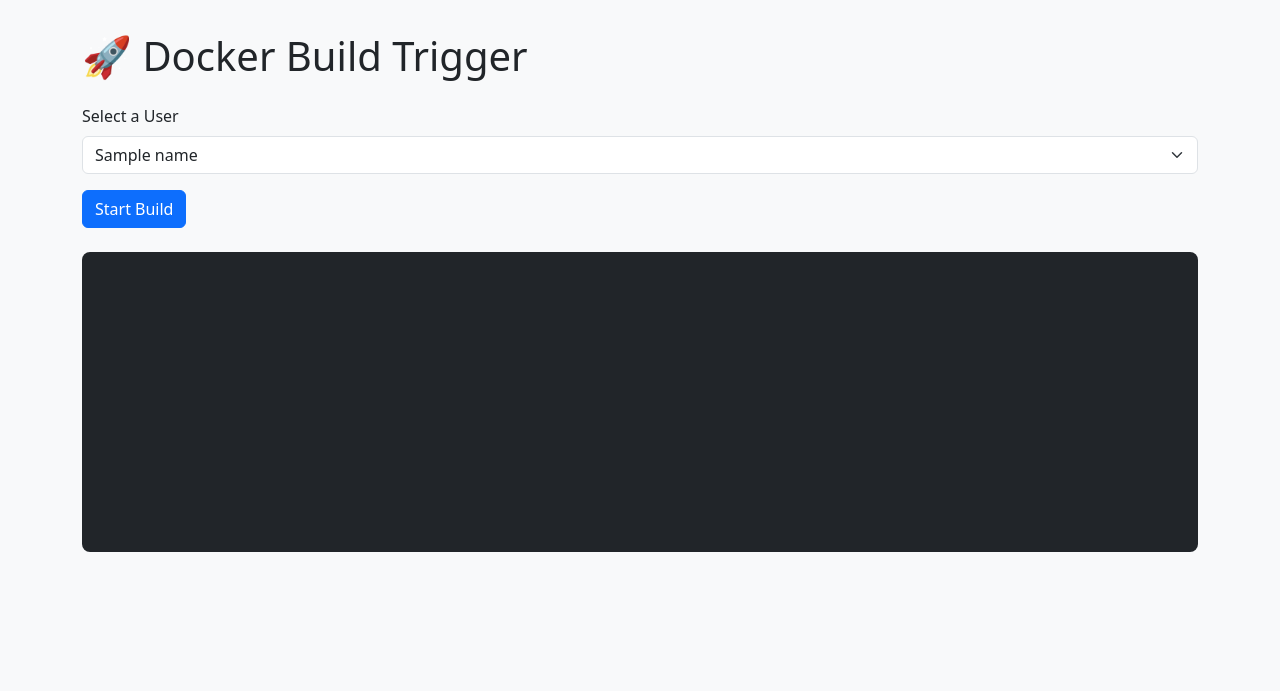
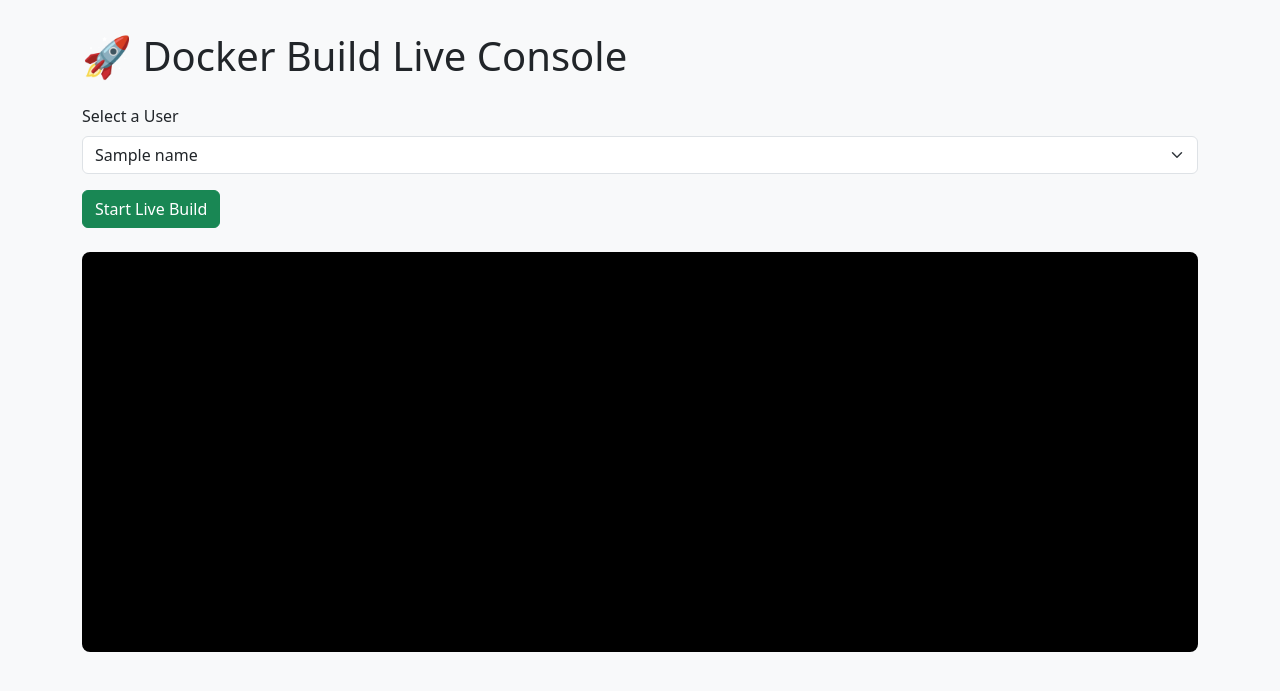
Before and after one commit to bhadri01/docker-lab, a FastAPI app: template templates/index.html in a window 1280 px wide. Shown: the top 691 px of the page. Run offline with FastAPI, Linux system fonts and the light colour scheme; the template is opened without the code that fills it: most values are stand-ins (such as "Sample title", 1, 10 or a date in 2020); parts of the project's set-up code (start-up, migrations or seed data) failed here and were passed over.

Commit message:
Enhance Docker Build Live Console with streaming output and UI improvements

```diff
--- a/main.py
+++ b/main.py
@@ -1,14 +1,15 @@
-from fastapi import FastAPI, Request, Form
-from fastapi.responses import HTMLResponse, JSONResponse
+from fastapi import FastAPI, Request
+from fastapi.responses import HTMLResponse, StreamingResponse
 from fastapi.templating import Jinja2Templates
 from fastapi.staticfiles import StaticFiles
-import subprocess
 import json
+import asyncio
+from pathlib import Path
 import uvicorn
+
 
 app = FastAPI()
 
-# Mount templates and static
 templates = Jinja2Templates(directory="templates")
 app.mount("/static", StaticFiles(directory="static"), name="static")
 
@@ -21,19 +22,40 @@
     names = list(data.keys())
     return templates.TemplateResponse("index.html", {"request": request, "names": names})
 
-@app.post("/trigger")
-async def trigger(name: str = Form(...)):
-    try:
-        # Run docker_build.py with the selected name
-        result = subprocess.run(
-            ["python3", "docker_build.py", name],
-            capture_output=True,
-            text=True,
-            check=True
+@app.get("/stream/{name}")
+async def stream(name: str):
+    async def event_generator():
+        # Step 1: Reset Docker config before running anything
+        docker_config_path = Path.home() / ".docker" / "config.json"
+        docker_config_path.parent.mkdir(parents=True, exist_ok=True)  # Ensure ~/.docker folder exists
+
+        with open(docker_config_path, "w") as f:
+            json.dump({"auths": {}}, f)
+
+        yield f"data: 🔄 Docker config reset successfully.\n\n"
+
+        # Step 2: Start the docker_build.py subprocess
+        process = await asyncio.create_subprocess_exec(
+            "python3", "docker_build.py", name,
+            stdout=asyncio.subprocess.PIPE,
+            stderr=asyncio.subprocess.PIPE
         )
-        return JSONResponse(content={"output": result.stdout})
-    except subprocess.CalledProcessError as e:
-        return JSONResponse(status_code=400, content={"error": e.stderr})
+
+        while True:
+            line = await process.stdout.readline()
+            if not line:
+                break
+            # Stream each line
+            yield f"data: {line.decode().strip()}\n\n"
+
+        # Wait for process end
+        await process.wait()
+
+        # Final message
+        yield f"data: --- ✅ Build Completed ---\n\n"
+
+    return StreamingResponse(event_generator(), media_type="text/event-stream")
+
 
 if __name__ == "__main__":
     uvicorn.run(app, host="0.0.0.0", port=8000)
--- a/templates/index.html
+++ b/templates/index.html
@@ -3,7 +3,7 @@
 
 <head>
     <meta charset="UTF-8">
-    <title>Docker Builder Launcher</title>
+    <title>Docker Build Live Console</title>
     <link href="https://cdn.jsdelivr.net/npm/bootstrap@5.3.2/dist/css/bootstrap.min.css" rel="stylesheet">
     <style>
         body {
@@ -13,20 +13,21 @@
 
         .output-box {
             white-space: pre-wrap;
-            background-color: #212529;
+            background-color: #000;
             color: #00ff00;
             padding: 1rem;
             border-radius: 8px;
             margin-top: 1rem;
-            height: 300px;
+            height: 400px;
             overflow-y: auto;
+            font-family: monospace;
         }
     </style>
 </head>
 
 <body>
     <div class="container">
-        <h1 class="mb-4">🚀 Docker Build Trigger</h1>
+        <h1 class="mb-4">🚀 Docker Build Live Console</h1>
         <form id="trigger-form">
             <div class="mb-3">
                 <label for="name" class="form-label">Select a User</label>
@@ -36,7 +37,7 @@
                     {% endfor %}
                 </select>
             </div>
-            <button type="submit" class="btn btn-primary">Start Build</button>
+            <button type="submit" class="btn btn-success">Start Live Build</button>
         </form>
 
         <div id="output" class="output-box mt-4"></div>
@@ -45,27 +46,48 @@
     <script>
         const form = document.getElementById('trigger-form');
         const outputBox = document.getElementById('output');
+        const submitButton = form.querySelector('button[type="submit"]');
+        let eventSource;
 
-        form.addEventListener('submit', async (e) => {
+        form.addEventListener('submit', (e) => {
             e.preventDefault();
-            outputBox.innerText = "Building... Please wait 🚀";
 
-            const formData = new FormData(form);
+            outputBox.innerText = "";
 
-            const response = await fetch('/trigger', {
-                method: 'POST',
-                body: formData
-            });
+            const name = document.getElementById('name').value;
 
-            const data = await response.json();
+            // Close old event source if any
+            if (eventSource) {
+                eventSource.close();
+            }
 
-            if (response.ok) {
-                outputBox.innerText = data.output;
-            } else {
-                outputBox.innerText = `❌ Error:\n${data.error}`;
-            }
+            // Disable button while building
+            submitButton.disabled = true;
+            submitButton.innerText = "Building... ⏳";
+
+            eventSource = new EventSource(`/stream/${name}`);
+
+            eventSource.onmessage = (event) => {
+                outputBox.innerText += event.data + "\n";
+                outputBox.scrollTop = outputBox.scrollHeight;
+
+                // If build is completed, close the connection and enable button
+                if (event.data.includes("Build Completed")) {
+                    eventSource.close();
+                    submitButton.disabled = false;
+                    submitButton.innerText = "Start Live Build";
+                }
+            };
+
+            eventSource.onerror = (event) => {
+                outputBox.innerText += "\n❌ Connection closed due to error.\n";
+                eventSource.close();
+                submitButton.disabled = false;
+                submitButton.innerText = "Start Live Build";
+            };
         });
     </script>
+
 </body>
 
 </html>
```
Also changed, not shown: 1 other file.
